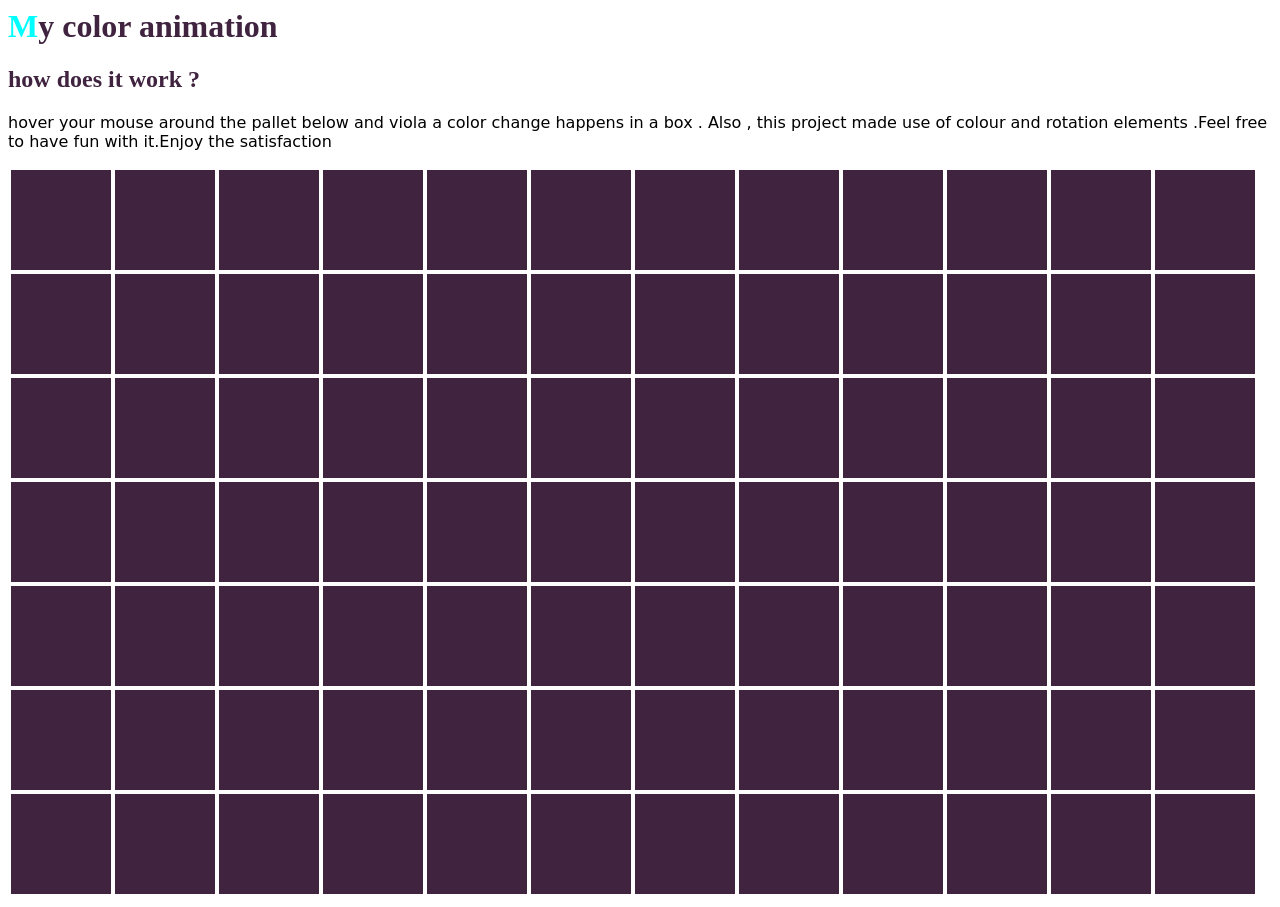
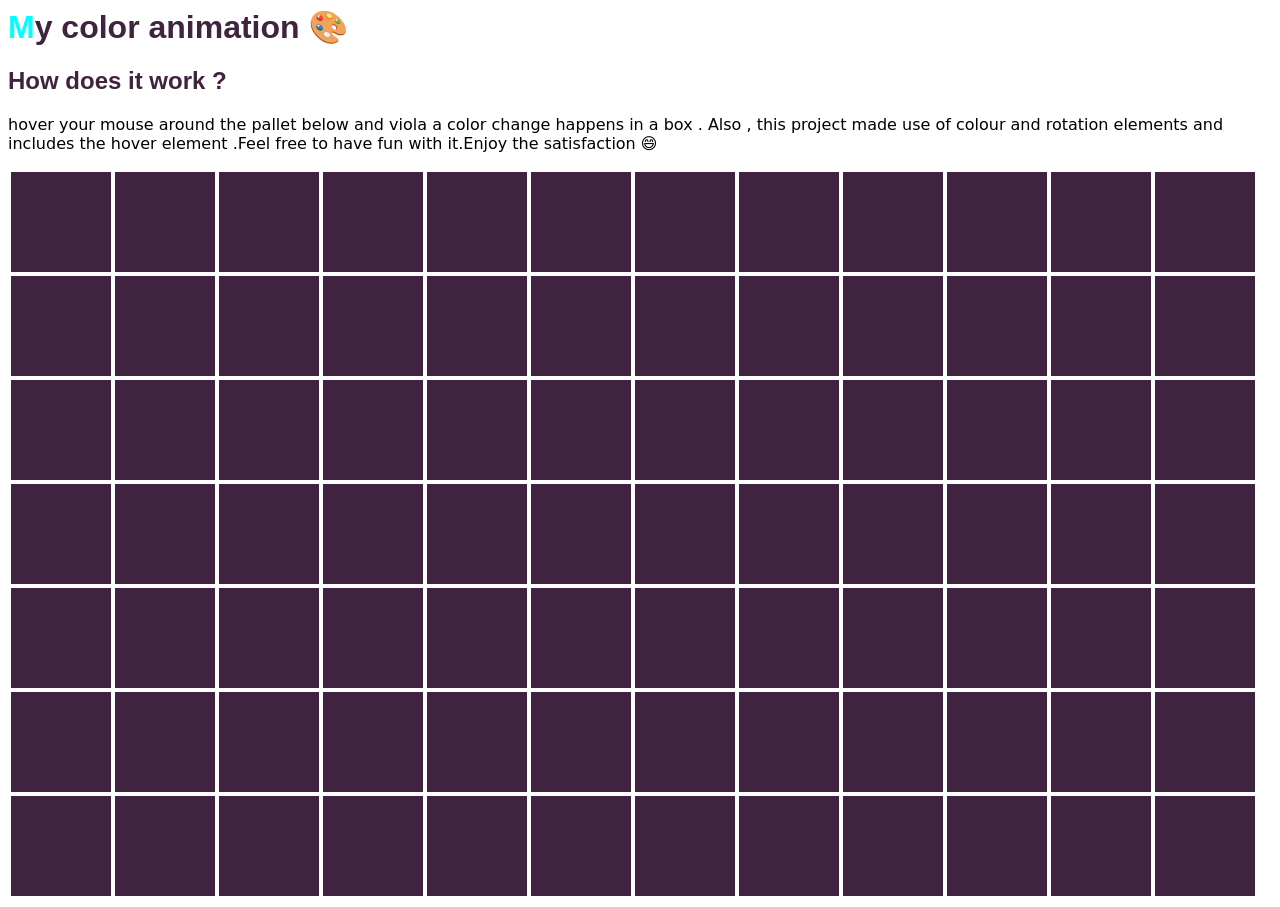
Before and after one commit to o1ldash123/acp-familiar-with-psedo-elements, a plain HTML site: page index.html in a window 1280 px wide. Drawn offline with Linux system fonts and the light colour scheme.

Commit message:
the new final improvement

```diff
--- a/index.html
+++ b/index.html
@@ -10,10 +10,10 @@
 </head>
 <body>
 <h1>My color animation </h1>
-<h2>how does it work ?</h2>
+<h2>How does it work ?</h2>
 
 <summary><p> hover your mouse around the pallet below and viola a color change happens in a box . Also ,
-    this project made use of colour and rotation elements .Feel free to have fun with it.Enjoy the satisfaction
+    this project made use of colour and rotation elements and includes the hover element .Feel free to have fun with it.Enjoy the satisfaction
 </p></summary>
 
 <table>
--- a/style.css
+++ b/style.css
@@ -59,8 +59,10 @@
     animation-duration: 10s;
     animation-timing-function: 3sc;
     animation-iteration-count: infinite;
+    font-family: sans-serif;
     }
     h2{
+        font-family: sans-serif;
     animation-name: pallete ;
     animation-duration: 10s;
     animation-iteration-count: infinite;
@@ -73,8 +75,10 @@
         animation-iteration-count: infinite;
     }
 
-    h1{
-    content:'🖌️';
-
+    h1::after{
+    content:'🎨';
+    }
+    p::after{
+    content:'😄';
 
     }
```
